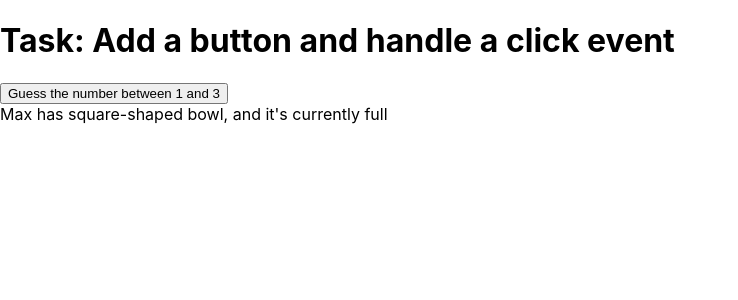
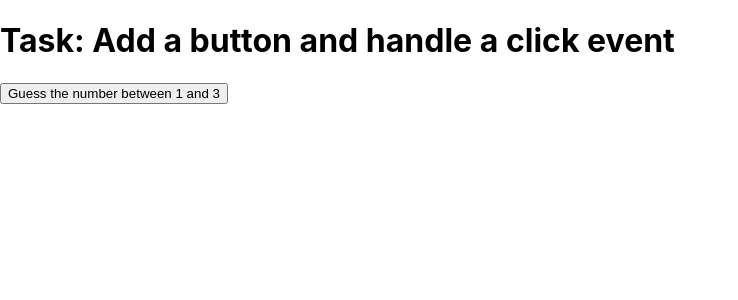
Before and after one commit to TKabakov/React, a React (Create React App) app in the folder guess-number-game/: page / in a window 1280 px wide. Shown: the top 300 px of the page, without its empty margins (0-738 px from the left). Built offline with nearby package versions, Linux system fonts and the light colour scheme.

Commit message:
Removing all the data-flow files

```diff
--- a/guess-number-game/src/App.css
+++ b/guess-number-game/src/App.css
@@ -1,3 +1,5 @@
+/* stylelint-disable rule-empty-line-before */
+/* stylelint-disable selector-class-pattern */
 .App {
   text-align: center;
 }
@@ -28,6 +30,7 @@
   color: #61dafb;
 }
 
+/* stylelint-disable-next-line keyframes-name-pattern */
 @keyframes App-logo-spin {
   from {
     transform: rotate(0deg);
--- a/guess-number-game/src/App.js
+++ b/guess-number-game/src/App.js
@@ -1,6 +1,4 @@
-
 import './App.css';
-import Puppy from './components/Puppy';
 
 function App() {
   function handleClick() {
@@ -14,7 +12,6 @@ function App() {
     <div>
       <h1>Task: Add a button and handle a click event</h1>
       <button onClick ={handleClick}>Guess the number between 1 and 3</button>
-      <Puppy name="Max" bowlShape="Square" bowlStatus="full"/>
     </div>
   );
 }
--- a/guess-number-game/src/components/Bowl.js
+++ /dev/null
@@ -1,9 +0,0 @@
-function Bowl (props) {
-    return (
-        <span>
-            {props.bowlShape}-shaped bowl, and it's currently {props.bowlStatus}
-        </span>
-    );
-};
-
-export default Bowl;
--- a/guess-number-game/src/components/Puppy.js
+++ /dev/null
@@ -1,11 +0,0 @@
-import Bowl from './Bowl'
-
-function Puppy (props) {
-    return (
-        <div>
-            {props.name} has <Bowl bowlShape="square" bowlStatus="full"/>
-        </div>
-    );
-};
-
-export default Puppy;
```
